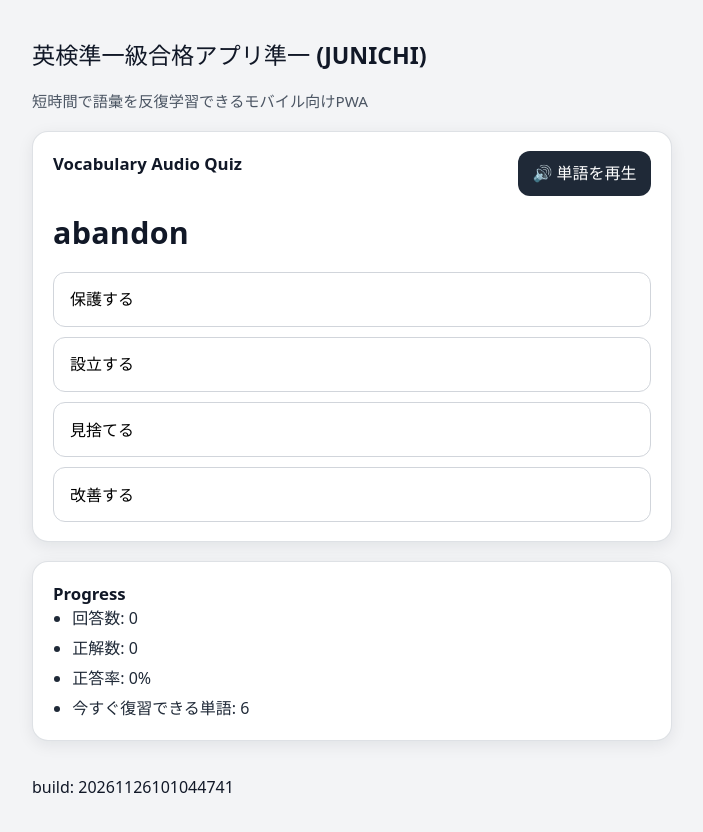
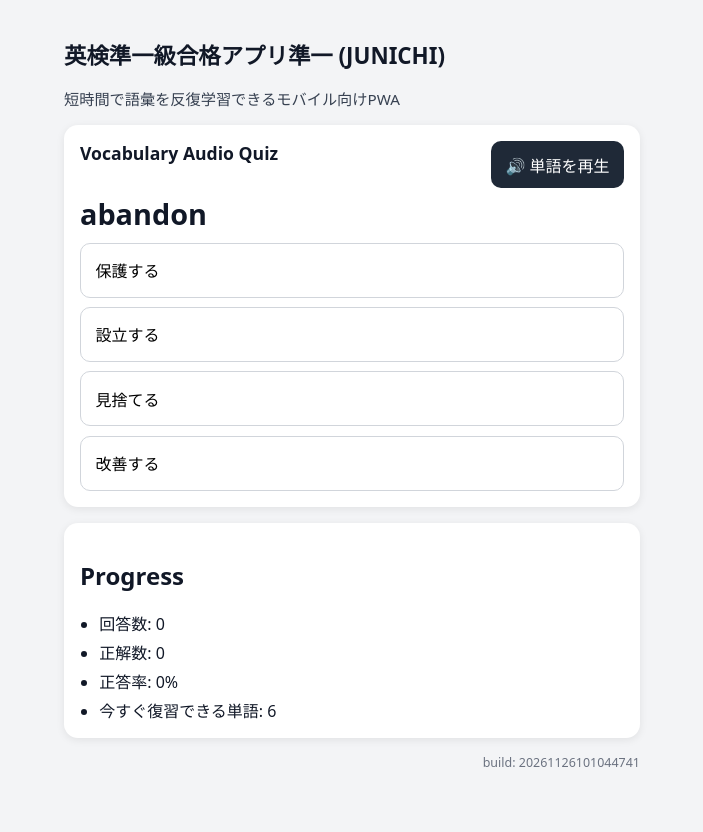
Before and after one commit to wwm001/junichi, a React (Vite) app: page / in a window 1280 px wide. Shown: the top 832 px of the page, without its empty margins (288-991 px from the left). After the commit the page ends 803 px from the top, so only its background shows below. Built offline with nearby package versions, Linux system fonts and the light colour scheme.

Commit message:
Refactor CSS styles for consistency and clarity

```diff
--- a/src/styles/main.css
+++ b/src/styles/main.css
@@ -2,47 +2,23 @@
   font-family: 'Noto Sans JP', system-ui, -apple-system, BlinkMacSystemFont, 'Segoe UI', sans-serif;
   color: #111827;
   background: #f3f4f6;
-  line-height: 1.5;
-  font-synthesis-weight: none;
-  text-rendering: optimizeLegibility;
-  -webkit-font-smoothing: antialiased;
-  -moz-osx-font-smoothing: grayscale;
 }
 
 * {
   box-sizing: border-box;
 }
 
-html {
-  background: #f3f4f6;
-}
-
 body {
   margin: 0;
-  min-width: 320px;
-}
-
-button,
-input,
-select,
-textarea {
-  font: inherit;
 }
 
 button {
-  cursor: pointer;
-}
-
-button:disabled {
-  cursor: not-allowed;
-}
-
-#root {
-  min-height: 100vh;
+  font: inherit;
+  touch-action: manipulation;
 }
 
 .app-shell {
-  max-width: 680px;
+  max-width: 640px;
   margin: 0 auto;
   padding: 1rem;
   display: grid;
@@ -51,27 +27,21 @@ button:disabled {
 
 h1 {
   margin: 0.5rem 0 0;
-  font-size: 1.45rem;
-  line-height: 1.35;
-}
-
-h2 {
-  margin: 0;
-  font-size: 1.05rem;
+  font-size: 1.4rem;
+  line-height: 1.4;
 }
 
 .subtitle {
   margin: 0;
-  color: #4b5563;
+  color: #374151;
   font-size: 0.95rem;
 }
 
 .card {
-  background: #ffffff;
-  border-radius: 16px;
+  background: #fff;
+  border-radius: 14px;
   padding: 1rem;
-  box-shadow: 0 4px 16px rgba(17, 24, 39, 0.08);
-  border: 1px solid rgba(209, 213, 219, 0.7);
+  box-shadow: 0 2px 8px rgba(0, 0, 0, 0.08);
 }
 
 .card-header {
@@ -79,93 +49,49 @@ h2 {
   justify-content: space-between;
   align-items: flex-start;
   gap: 0.75rem;
+  flex-wrap: wrap;
+}
+
+.card-header h2 {
+  margin: 0;
+  font-size: 1.1rem;
 }
 
 .word {
-  font-size: 1.9rem;
+  font-size: 1.8rem;
+  margin: 0.4rem 0 0.6rem;
   font-weight: 700;
-  letter-spacing: 0.01em;
-  margin: 0.9rem 0 0.5rem;
 }
 
 .speak-button {
   border: 0;
   background: #1f2937;
-  color: #ffffff;
-  border-radius: 12px;
-  padding: 0.65rem 0.9rem;
+  color: #fff;
+  border-radius: 10px;
+  padding: 0.7rem 0.9rem;
   min-height: 44px;
-  font-weight: 700;
-  white-space: nowrap;
-  transition:
-    transform 0.08s ease,
-    background-color 0.16s ease,
-    opacity 0.16s ease;
+  cursor: pointer;
 }
 
-.speak-button:hover:not(:disabled) {
-  background: #111827;
-}
-
-.speak-button:active:not(:disabled) {
-  transform: translateY(1px);
-}
-
-.speak-button:disabled {
-  opacity: 0.55;
-}
-
-.note {
-  margin: 0.35rem 0 0;
-  font-size: 0.92rem;
-  color: #4b5563;
-}
-
-.note-error {
-  color: #b91c1c;
-  font-weight: 600;
-}
-
-.note-debug {
-  color: #1d4ed8;
-  font-size: 0.85rem;
+.speak-button.is-unavailable {
+  background: #6b7280;
 }
 
 .choices,
 .review-grid {
   display: grid;
-  gap: 0.65rem;
-}
-
-.choices {
-  margin-top: 1rem;
+  gap: 0.6rem;
 }
 
 .choice,
 .review-grid button {
   border: 1px solid #d1d5db;
-  background: #ffffff;
-  border-radius: 12px;
-  padding: 0.9rem 1rem;
+  background: #fff;
+  border-radius: 10px;
+  padding: 0.9rem;
   text-align: left;
   font-size: 1rem;
   min-height: 48px;
-  transition:
-    border-color 0.16s ease,
-    background-color 0.16s ease,
-    transform 0.08s ease,
-    box-shadow 0.16s ease;
-}
-
-.choice:hover:not(:disabled),
-.review-grid button:hover:not(:disabled) {
-  border-color: #9ca3af;
-  box-shadow: 0 2px 8px rgba(17, 24, 39, 0.06);
-}
-
-.choice:active:not(:disabled),
-.review-grid button:active:not(:disabled) {
-  transform: translateY(1px);
 }
 
 .choice.correct {
@@ -178,63 +104,48 @@ h2 {
   background: #fee2e2;
 }
 
-.review-buttons {
-  margin-top: 1rem;
-  padding-top: 0.9rem;
-  border-top: 1px solid #e5e7eb;
-}
-
 .review-buttons p {
-  margin: 0 0 0.6rem;
-  font-weight: 600;
-}
-
-.review-grid {
-  grid-template-columns: repeat(2, minmax(0, 1fr));
+  margin: 0.8rem 0 0.5rem;
 }
 
 .progress-panel ul {
   margin: 0;
   padding-left: 1.2rem;
   display: grid;
-  gap: 0.38rem;
+  gap: 0.3rem;
 }
 
-.progress-panel li {
-  color: #1f2937;
+.note {
+  margin: 0.4rem 0 0.8rem;
+  padding: 0.75rem 0.85rem;
+  border-radius: 10px;
+  background: #eff6ff;
+  color: #1e3a8a;
+  font-size: 0.92rem;
+  line-height: 1.5;
 }
 
-@media (max-width: 480px) {
-  .app-shell {
-    padding: 0.85rem;
-  }
+.note-error {
+  background: #fef2f2;
+  color: #991b1b;
+}
 
-  .card {
-    padding: 0.9rem;
-    border-radius: 14px;
-  }
+.note-debug {
+  background: #f3f4f6;
+  color: #374151;
+  font-family: ui-monospace, SFMono-Regular, Menlo, Consolas, monospace;
+  font-size: 0.84rem;
+}
 
-  .card-header {
-    flex-direction: column;
-    align-items: stretch;
-  }
-
-  .speak-button {
-    width: 100%;
-  }
-
-  .word {
-    font-size: 1.7rem;
-  }
+.build-version {
+  margin: 0;
+  text-align: right;
+  color: #6b7280;
+  font-size: 0.78rem;
 }
 
 @media (min-width: 768px) {
   .app-shell {
-    padding: 2rem 1.25rem 3rem;
-    gap: 1.15rem;
-  }
-
-  .card {
-    padding: 1.2rem 1.25rem;
+    padding: 2rem;
   }
 }
```
